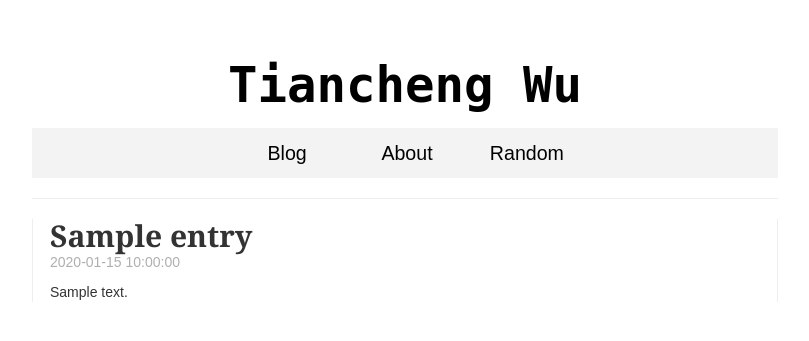
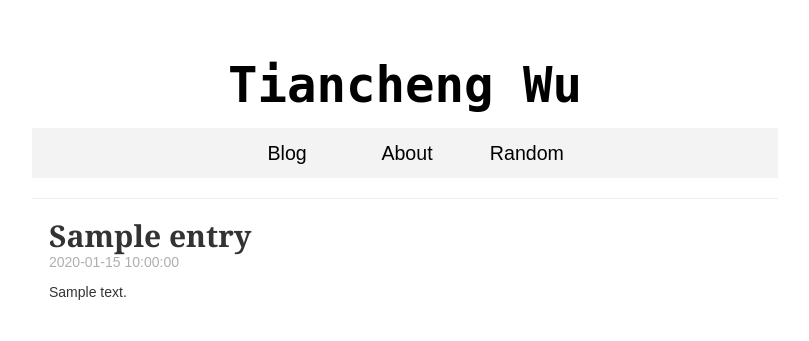
Before and after one commit to ilikeeatingrice/myBlog, a Flask app: template templates/show_entry.html in a window 1280 px wide. Shown: the top 341 px of the page, without its empty margins (235-1044 px from the left). Run offline with Flask 2, Linux system fonts and the light colour scheme; the template is opened without the code that fills it: most values are stand-ins (such as "Sample title", 1, 10 or a date in 2020); some libraries are stand-ins or nearby versions.

Commit message:
remove side border

```diff
--- a/static/style.css
+++ b/static/style.css
@@ -10,7 +10,7 @@ h2 a         { color:black; text-decoration:none; }
 h1 a         { color:black; text-decoration:none; }
 .page           { margin: 2em auto; width: 60%;
   padding: 0.8em; background: white; }
-  .entries        { list-style: none; margin: 0; padding: 0;border-right: 1px solid #eee;border-left: 1px solid #eee; }
+  .entries        { list-style: none; margin: 0; padding: 0; }
   .entries li     { margin: 0.8em 1.2em; }
   .add-entry      { font-size: 0.9em; border-bottom: 1px solid #EEE; }
   .add-entry dl   { font-weight: bold; }
```
